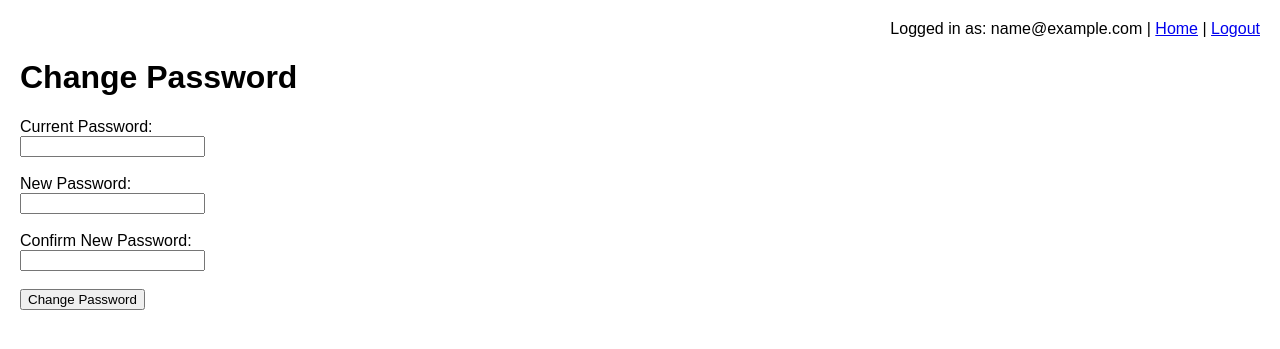
After one commit to cinerin-team/availability-calendar, a Flask app: page /change_password in a window 1280 px wide. The commit adds this page. Shown: the top 349 px of the page. Run offline with Flask 2, Linux system fonts and the light colour scheme; the visitor is signed in with stand-in values (Sample User, id 1).

Commit message:
jelszó változtatás és reset

```diff
--- a/app.py
+++ b/app.py
@@ -4,6 +4,7 @@ from flask import Flask, request, jsonify, render_template, redirect, url_for, s
 from datetime import datetime, date
 import calendar
 from functools import wraps
+from werkzeug.security import generate_password_hash, check_password_hash
 
 app = Flask(__name__)
 app.secret_key = "this-is-a-secret-key"  # For production, use a stronger random key
@@ -197,6 +198,48 @@ def stats():
         result["year"] = year
     return jsonify(result)
 
+@app.route("/change_password", methods=["GET", "POST"])
+@login_required
+def change_password():
+    email = session["email"]
+    if request.method == "POST":
+        current_password = request.form.get("current_password")
+        new_password = request.form.get("new_password")
+        confirm_password = request.form.get("confirm_password")
+        # Ellenőrizzük, hogy a megadott jelenlegi jelszó egyezik-e a tároltal
+        if users.get(email) != current_password:
+            flash("Current password is incorrect.")
+            return redirect(url_for("change_password"))
+        if new_password != confirm_password:
+            flash("New passwords do not match.")
+            return redirect(url_for("change_password"))
+        # Frissítjük a jelszót
+        users[email] = new_password
+        # Mentjük a változtatást
+        with open(USERS_FILE, "w") as f:
+            json.dump(users, f)
+        flash("Password changed successfully!")
+        return redirect(url_for("index"))
+    return render_template("change_password.html")
+
+@app.route("/admin/reset_password/<string:user_email>")
+@login_required
+def admin_reset_password(user_email):
+    # Csak az admin férhet hozzá
+    if session["email"] != "admin@example.com":
+        flash("Access denied.")
+        return redirect(url_for("index"))
+    # Ellenőrizzük, hogy az adott felhasználó létezik-e
+    if user_email not in users:
+        flash("User not found.")
+        return redirect(url_for("admin_stats"))
+    # Reseteljük a jelszót "apple123"-ra
+    users[user_email] = "apple123"
+    with open(USERS_FILE, "w") as f:
+        json.dump(users, f)
+    flash(f"Password for {user_email} has been reset to apple123.")
+    return redirect(url_for("admin_stats"))
+
 # --- Admin Dashboard ---
 @app.route("/admin/stats")
 @login_required
--- /dev/null
+++ b/templates/change_password.html
@@ -0,0 +1,35 @@
+<!DOCTYPE html>
+<html lang="en">
+<head>
+    <meta charset="UTF-8">
+    <title>Change Password</title>
+    <link rel="stylesheet" href="/static/styles.css">
+</head>
+<body>
+    <div id="user-info">
+        Logged in as: {{ session.email }} | <a href="/">Home</a> | <a href="/logout">Logout</a>
+    </div>
+    <h1>Change Password</h1>
+    {% with messages = get_flashed_messages() %}
+      {% if messages %}
+        <ul class="flashes">
+          {% for message in messages %}
+            <li>{{ message }}</li>
+          {% endfor %}
+        </ul>
+      {% endif %}
+    {% endwith %}
+    <form method="POST" action="/change_password">
+        <label for="current_password">Current Password:</label><br>
+        <input type="password" id="current_password" name="current_password" required><br><br>
+
+        <label for="new_password">New Password:</label><br>
+        <input type="password" id="new_password" name="new_password" required><br><br>
+
+        <label for="confirm_password">Confirm New Password:</label><br>
+        <input type="password" id="confirm_password" name="confirm_password" required><br><br>
+
+        <button type="submit">Change Password</button>
+    </form>
+</body>
+</html>
--- a/templates/index.html
+++ b/templates/index.html
@@ -7,7 +7,7 @@
 </head>
 <body>
     <div id="user-info">
-        Logged in as: {{ email }} | <a href="/logout">Logout</a>
+        Logged in as: {{ email }} | <a href="/change_password">Change Password</a> | <a href="/logout">Logout</a>
     </div>
     <h1>60-40 Calculator</h1>
     {% if email == "admin@example.com" %}
```
Also changed, not shown: templates/admin_stats.html (added, +54 -0 lines).
